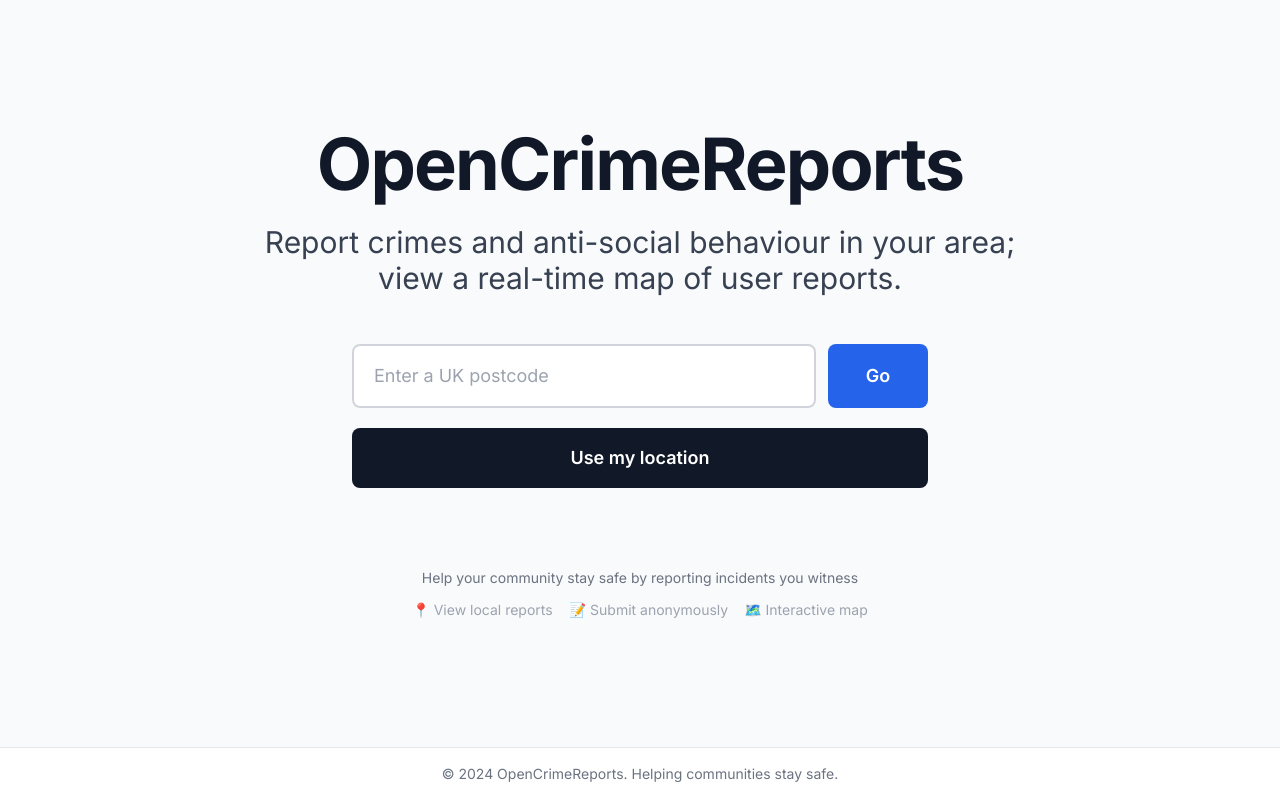
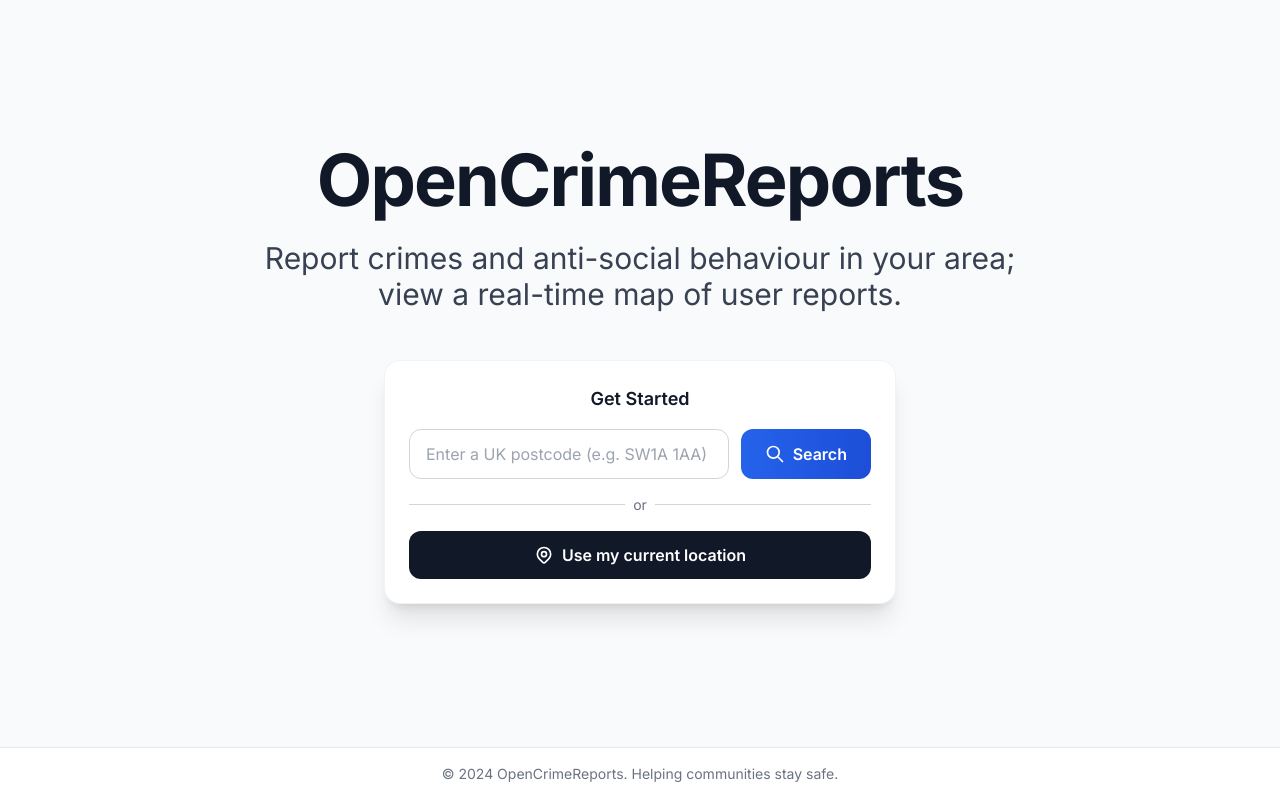
Before and after one commit to eccleston-labs/lfg-hackathon, a Next.js app: page / in a window 1280 px wide. Built offline with nearby package versions, Linux system fonts and the light colour scheme; no server answers.

Commit message:
improve landing design

```diff
--- a/app/layout.tsx
+++ b/app/layout.tsx
@@ -5,8 +5,9 @@ import "./globals.css";
 const inter = Inter({ subsets: ["latin"] });
 
 export const metadata: Metadata = {
-  title: "Create Next App",
-  description: "Generated by create next app",
+  title: "Open Crime Reports",
+  description:
+    "Report crimes and anti-social behaviour in your area; view a real-time map of user reports.",
 };
 
 export default function RootLayout({
--- a/app/page.tsx
+++ b/app/page.tsx
@@ -142,79 +142,113 @@ export default function Home() {
           </div>
 
           {/* Search Section */}
-          <div className="space-y-4 sm:space-y-5 w-full max-w-sm sm:max-w-md md:max-w-lg lg:max-w-xl mx-auto">
+          <div className="max-w-lg mx-auto">
+            <div className="bg-white rounded-2xl shadow-xl border border-gray-200/50 p-6">
+              <h3 className="text-lg font-semibold text-gray-900 mb-4">
+                Get Started
+              </h3>
+
               {/* Postcode Input */}
-            <div className="space-y-3">
-              <div className="flex flex-col sm:flex-row gap-2 sm:gap-3">
+              <div className="space-y-4">
+                <div className="flex flex-col sm:flex-row gap-3">
+                  <div className="flex-1">
                     <input
                       type="text"
                       value={postcodeInput}
                       onChange={(e) => setPostcodeInput(e.target.value)}
                       onKeyPress={handlePostcodeKeyPress}
-                  placeholder="Enter a UK postcode"
-                  className="flex-1 px-3 sm:px-4 md:px-5 py-3 sm:py-3.5 md:py-4 text-sm sm:text-base md:text-lg border-2 border-gray-300 rounded-lg focus:border-blue-500 focus:outline-none focus:ring-2 focus:ring-blue-200 transition-colors w-full"
+                      placeholder="Enter a UK postcode (e.g. SW1A 1AA)"
+                      className="w-full px-4 py-3 text-base border border-gray-300 rounded-xl focus:border-blue-500 focus:outline-none focus:ring-2 focus:ring-blue-200 transition-all"
                     />
+                    {postcodeError && (
+                      <p className="mt-2 text-sm text-red-600">
+                        {postcodeError}
+                      </p>
+                    )}
+                  </div>
                   <button
                     type="button"
                     onClick={handlePostcodeGo}
                     disabled={isGeocodingPostcode}
-                  className="px-6 sm:px-8 py-3 sm:py-3.5 md:py-4 bg-blue-600 text-white text-sm sm:text-base md:text-lg font-semibold rounded-lg hover:bg-blue-700 active:bg-blue-800 transition-colors focus:outline-none focus:ring-2 focus:ring-blue-500 focus:ring-offset-2 disabled:opacity-50 disabled:cursor-not-allowed touch-manipulation min-w-[80px] sm:min-w-[100px]"
+                    className="px-6 py-3 bg-gradient-to-r from-blue-600 to-blue-700 text-white font-semibold rounded-xl hover:from-blue-700 hover:to-blue-800 transition-all transform hover:scale-105 focus:outline-none focus:ring-2 focus:ring-blue-500 focus:ring-offset-2 disabled:opacity-50 disabled:cursor-not-allowed disabled:transform-none"
                   >
                     {isGeocodingPostcode ? (
                       <div className="flex items-center justify-center">
-                      <div className="animate-spin rounded-full h-4 w-4 border-2 border-white border-t-transparent"></div>
+                        <div className="animate-spin rounded-full h-5 w-5 border-2 border-white border-t-transparent"></div>
                       </div>
                     ) : (
-                    "Go"
+                      <span className="flex items-center">
+                        <svg
+                          className="w-5 h-5 mr-2"
+                          fill="none"
+                          stroke="currentColor"
+                          viewBox="0 0 24 24"
+                        >
+                          <path
+                            strokeLinecap="round"
+                            strokeLinejoin="round"
+                            strokeWidth={2}
+                            d="M21 21l-6-6m2-5a7 7 0 11-14 0 7 7 0 0114 0z"
+                          />
+                        </svg>
+                        Search
+                      </span>
                     )}
                   </button>
                 </div>
 
-              {/* Postcode Error */}
-              {postcodeError && (
-                <div className="text-red-600 text-xs sm:text-sm p-3 bg-red-50 border border-red-200 rounded-lg text-left">
-                  {postcodeError}
+                <div className="relative">
+                  <div className="absolute inset-0 flex items-center">
+                    <div className="w-full border-t border-gray-300" />
                   </div>
-              )}
+                  <div className="relative flex justify-center text-sm">
+                    <span className="px-2 bg-white text-gray-500">or</span>
+                  </div>
                 </div>
 
                 {/* Location Button */}
-            <div className="space-y-3">
                 <button
                   type="button"
                   onClick={handleUseMyLocation}
                   disabled={isGettingLocation}
-                className="w-full bg-gray-900 text-white text-sm sm:text-base md:text-lg font-semibold py-3 sm:py-3.5 md:py-4 px-4 sm:px-6 rounded-lg hover:bg-gray-800 active:bg-gray-950 transition-colors focus:outline-none focus:ring-2 focus:ring-gray-500 focus:ring-offset-2 touch-manipulation disabled:opacity-50 disabled:cursor-not-allowed"
+                  className="w-full bg-gray-900 text-white font-semibold py-3 px-4 rounded-xl hover:bg-gray-800 transition-all transform hover:scale-105 focus:outline-none focus:ring-2 focus:ring-gray-500 focus:ring-offset-2 disabled:opacity-50 disabled:cursor-not-allowed disabled:transform-none"
                 >
                   {isGettingLocation ? (
                     <div className="flex items-center justify-center gap-2">
-                    <div className="animate-spin rounded-full h-4 w-4 border-2 border-white border-t-transparent"></div>
+                      <div className="animate-spin rounded-full h-5 w-5 border-2 border-white border-t-transparent"></div>
                       <span>Getting your location...</span>
                     </div>
                   ) : (
-                  "Use my location"
+                    <span className="flex items-center justify-center">
+                      <svg
+                        className="w-5 h-5 mr-2"
+                        fill="none"
+                        stroke="currentColor"
+                        viewBox="0 0 24 24"
+                      >
+                        <path
+                          strokeLinecap="round"
+                          strokeLinejoin="round"
+                          strokeWidth={2}
+                          d="M17.657 16.657L13.414 20.9a1.998 1.998 0 01-2.827 0l-4.244-4.243a8 8 0 1111.314 0z"
+                        />
+                        <path
+                          strokeLinecap="round"
+                          strokeLinejoin="round"
+                          strokeWidth={2}
+                          d="M15 11a3 3 0 11-6 0 3 3 0 016 0z"
+                        />
+                      </svg>
+                      Use my current location
+                    </span>
                   )}
                 </button>
 
-              {/* Location Error */}
                 {locationError && (
-                <div className="text-red-600 text-xs sm:text-sm p-3 bg-red-50 border border-red-200 rounded-lg text-left">
+                  <div className="text-red-600 text-sm p-3 bg-red-50 border border-red-200 rounded-lg">
                     {locationError}
                   </div>
                 )}
-            </div>
-          </div>
-
-          {/* Additional Info Section */}
-          <div className="pt-4 sm:pt-6 lg:pt-8">
-            <div className="space-y-2 sm:space-y-3">
-              <p className="text-xs sm:text-sm text-gray-500">
-                Help your community stay safe by reporting incidents you witness
-              </p>
-              <div className="flex flex-wrap justify-center gap-x-4 gap-y-1 text-xs sm:text-sm text-gray-400">
-                <span>📍 View local reports</span>
-                <span>📝 Submit anonymously</span>
-                <span>🗺️ Interactive map</span>
               </div>
             </div>
           </div>
```
Lines whose indentation alone changed are shown as unchanged.
